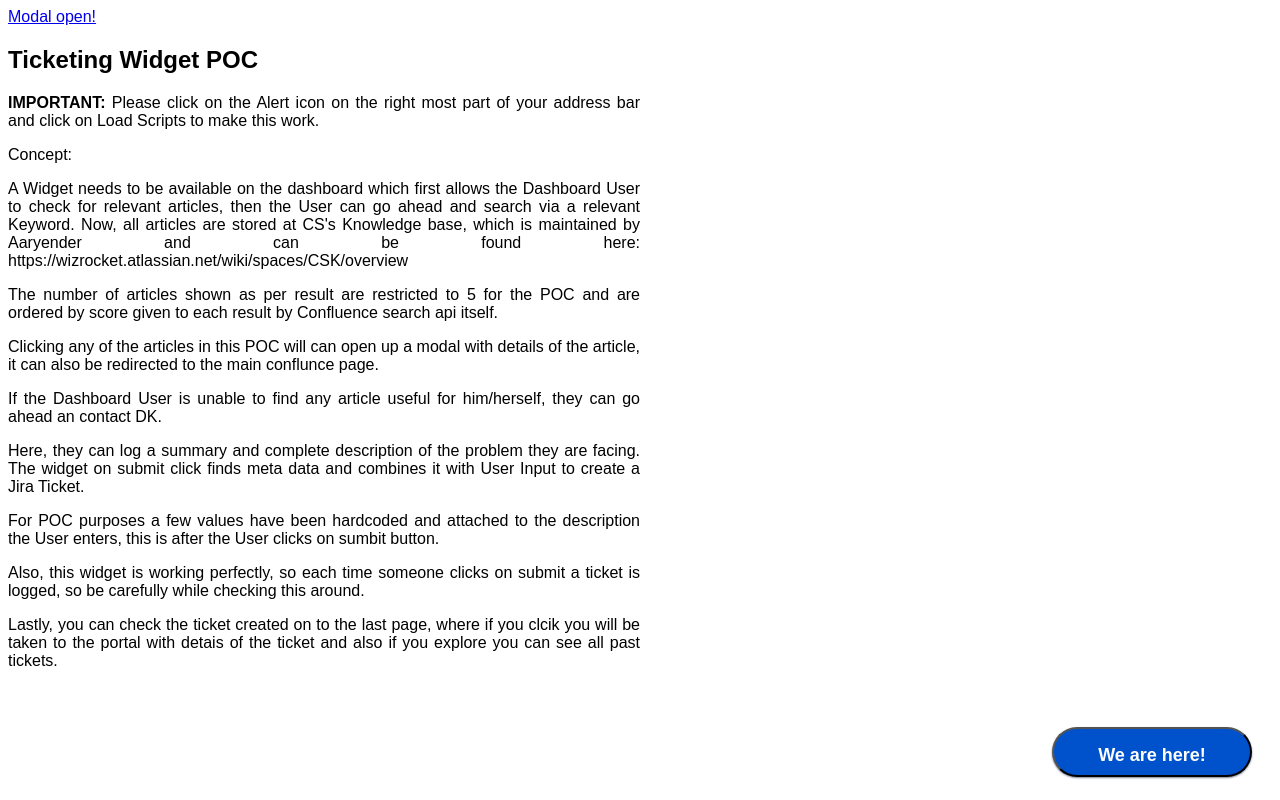
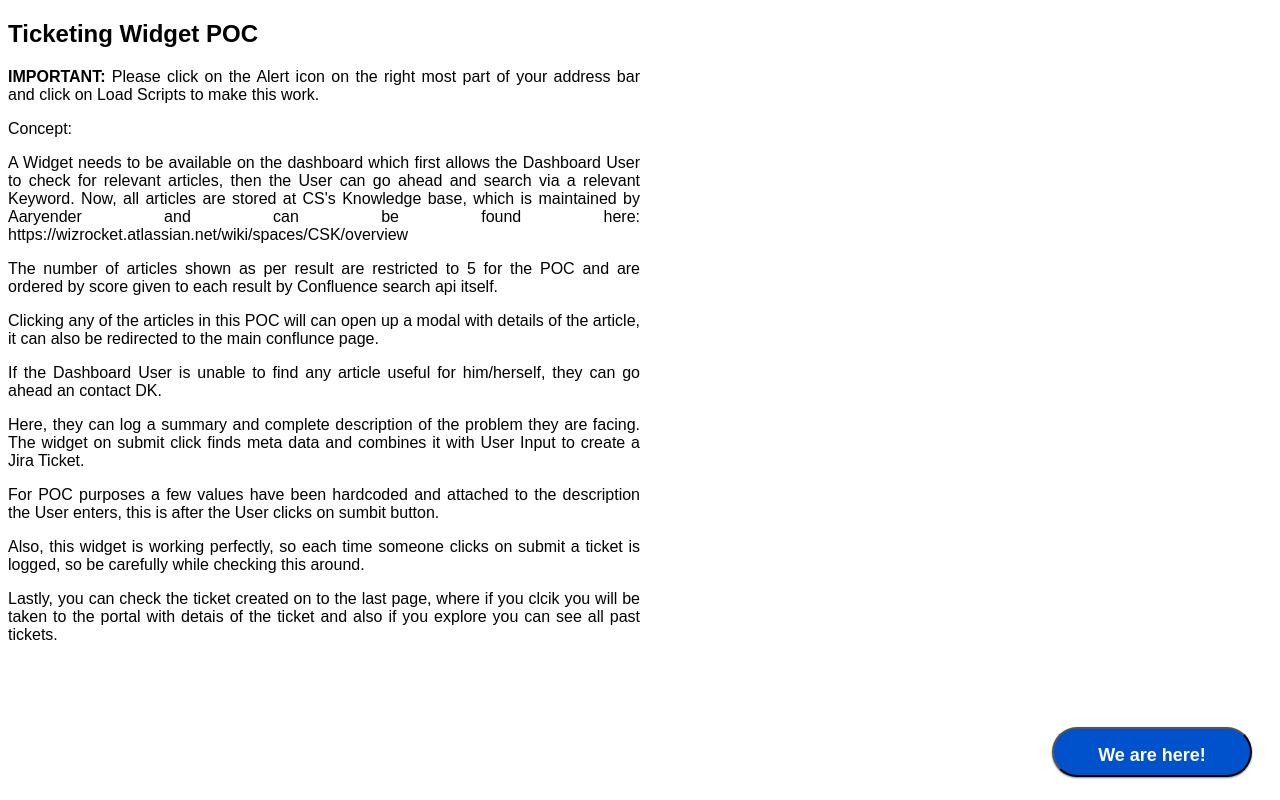
Before and after one commit to divyekant/divyekant.github.io, a plain HTML site: page widget.html in a window 1280 px wide. Drawn offline with nearby package versions, Linux system fonts and the light colour scheme; no server answers; a script that the page names is missing.

Commit message:
removed modal

```diff
--- a/widget.html
+++ b/widget.html
@@ -216,7 +216,7 @@ tr:nth-child(even) {
 </head>
 
 <body>
-    <a href="#" class="modal-trigger" data-modal="modal-name">Modal open!</a>
+    <!-- <a href="#" class="modal-trigger" data-modal="modal-name">Modal open!</a> -->
     <!-- Modal -->
     <div class="modal" id="modal-name">
         <div class="modal-sandbox"></div>
```
